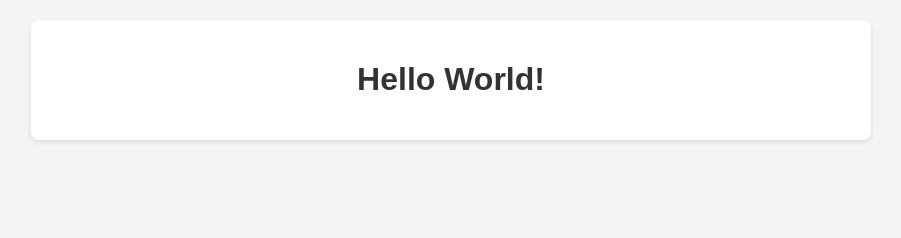
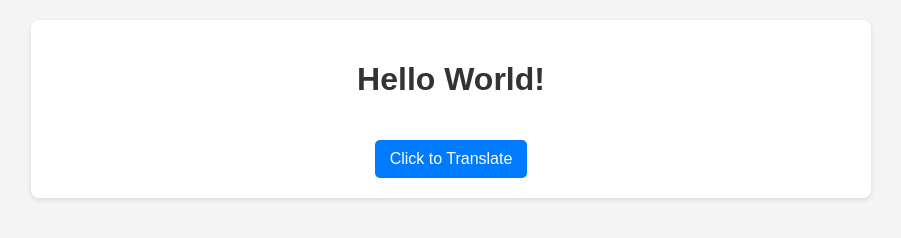
Before and after one commit to Sreyeesh/MyFirstRepo, a plain HTML site: page index.html in a window 1280 px wide. Shown: the whole page, without its empty margins (189-1090 px from the left). Drawn offline with Linux system fonts and the light colour scheme.

Commit message:
fix:  added the missing button to the site

```diff
--- a/index.html
+++ b/index.html
@@ -9,6 +9,7 @@
 <body>
     <div class="container">
         <h1 id="greeting">Hello World!</h1>
+        <button id="translateBtn">Click to Translate</button>
     </div>
     <script src="script.js"></script>
 </body>
```
